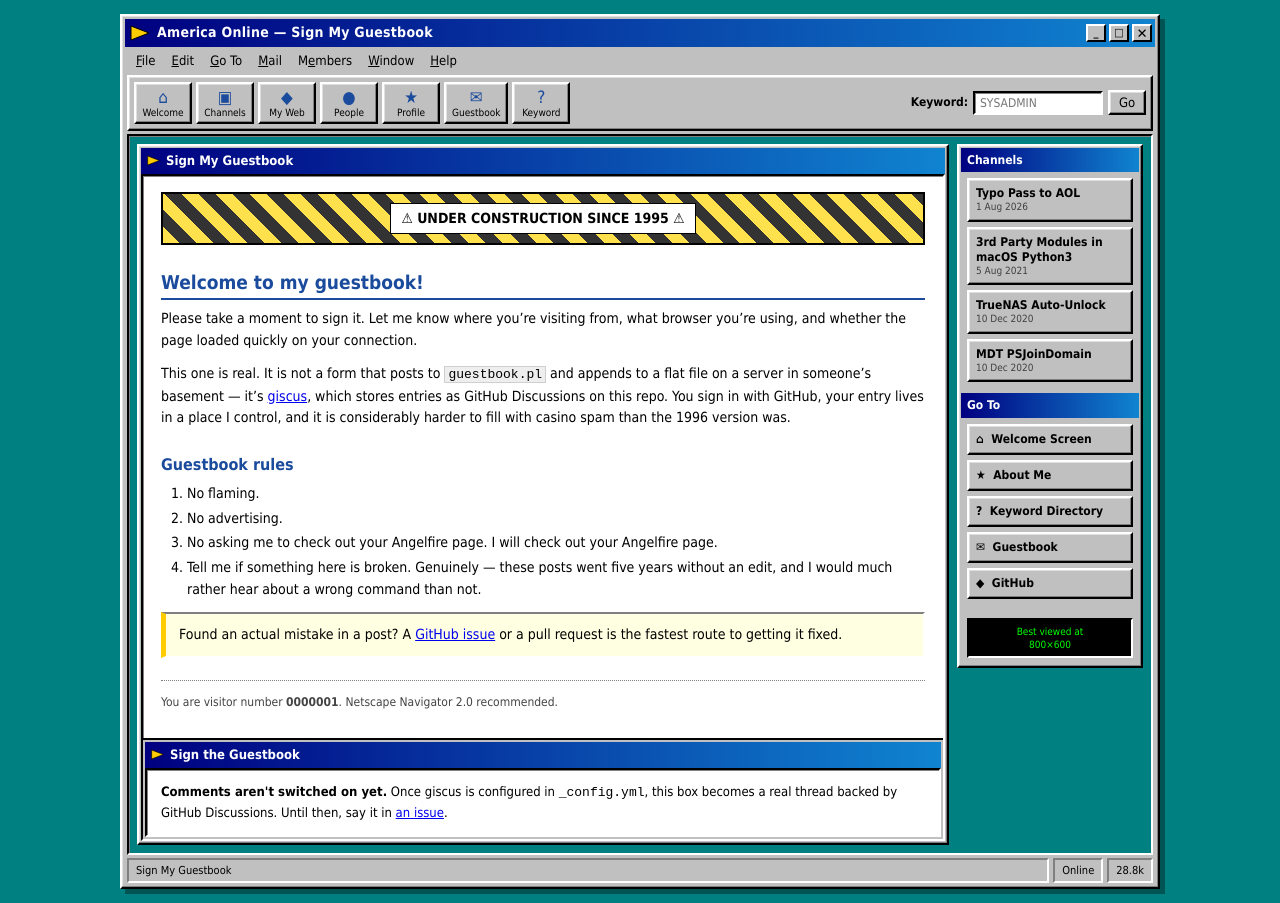
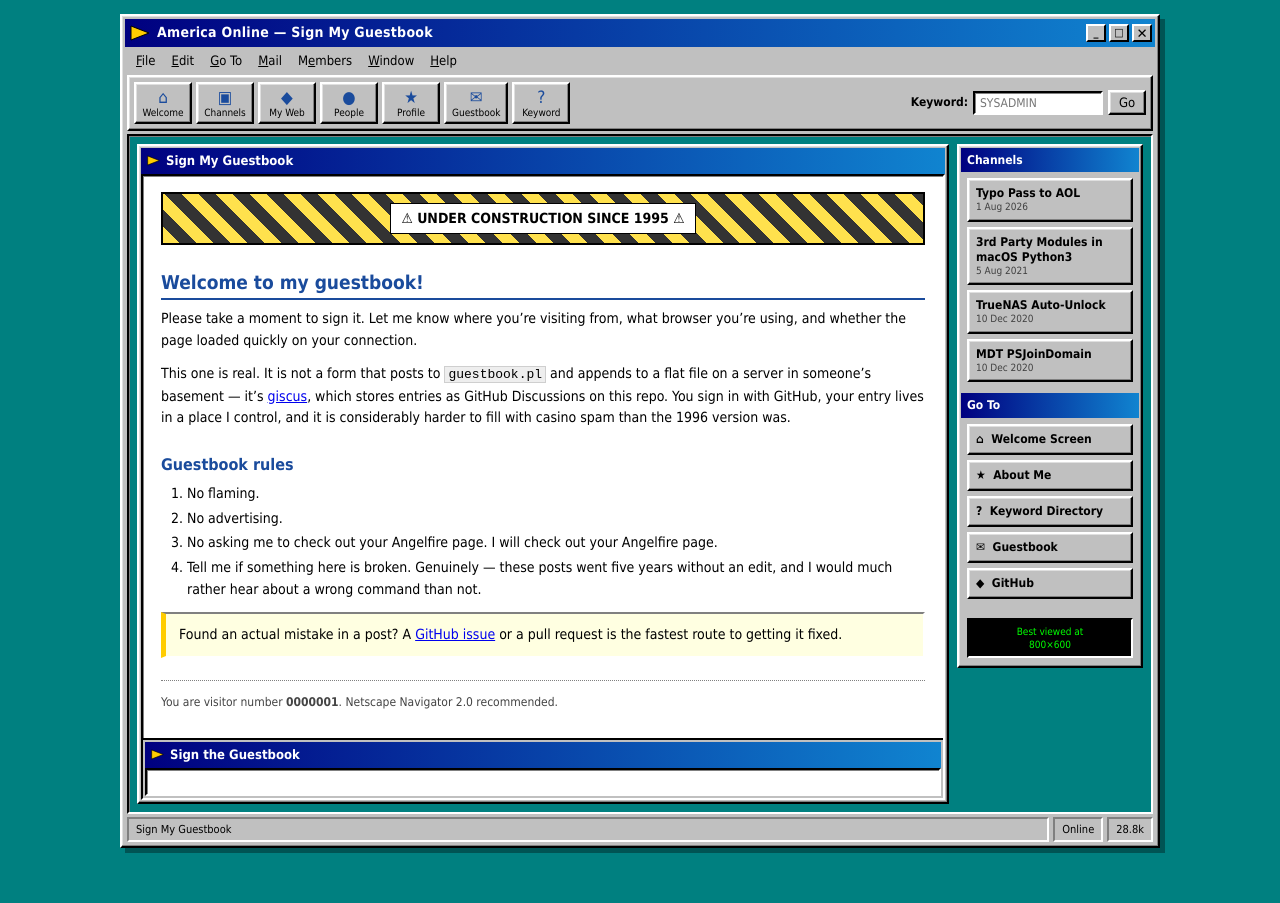
Before and after one commit to samuelzamvil/samuelzamvil.github.io, a Jekyll site: the page built from guestbook.md, in a window 1280 px wide. Built offline with Jekyll 4.4.1, drawn with Linux system fonts in a browser that asks for light colours; comment, search, counter and statistics services are not loaded; part of the change alters nothing that is shown.

Commit message:
Fill in the giscus repo and category IDs
Both IDs recovered without the giscus.app configurator, which is blocked
from this sandbox:

- repo_id     R_kgDOExgxlQ
- category_id DIC_kwDOExgxlc4DCbzh  (Announcements)

GitHub does not expose repository Discussion categories over REST, and
GraphQL is unavailable here, but GET /repos/{owner}/{repo}/discussions
returns each discussion's category with its node_id. The repo's own
default welcome discussion supplied the Announcements category ID.

The REST repo node_id is the legacy base64 form, so the modern repository
node ID was derived instead: GitHub's new IDs are base64url-encoded
msgpack. Decoding the category ID yields [0, 320352661, 50969825], which
matches the repository and category IDs REST reports exactly, confirming
the encoding before re-encoding [0, 320352661] as the repository node.

Verified: the giscus script tag now renders on all four posts and the
guestbook with both IDs populated, and the "not switched on yet"
placeholder is gone. Full suite still passes across nine pages at 1180px
and 390px.

Co-Authored-By: Claude Fable 5 <noreply@anthropic.com>
Claude-Session: https://claude.ai/code/session_015i895bgeNQqKGbquu3SHDx

```diff
--- a/_config.yml
+++ b/_config.yml
@@ -41,9 +41,9 @@ footer-links:
 #   3. Get the two IDs from https://giscus.app and paste them below
 giscus:
   repo: samuelzamvil/samuelzamvil.github.io
-  repo_id:
+  repo_id: R_kgDOExgxlQ
   category: Announcements
-  category_id:
+  category_id: DIC_kwDOExgxlc4DCbzh
   mapping: pathname
   theme: light
 
```
